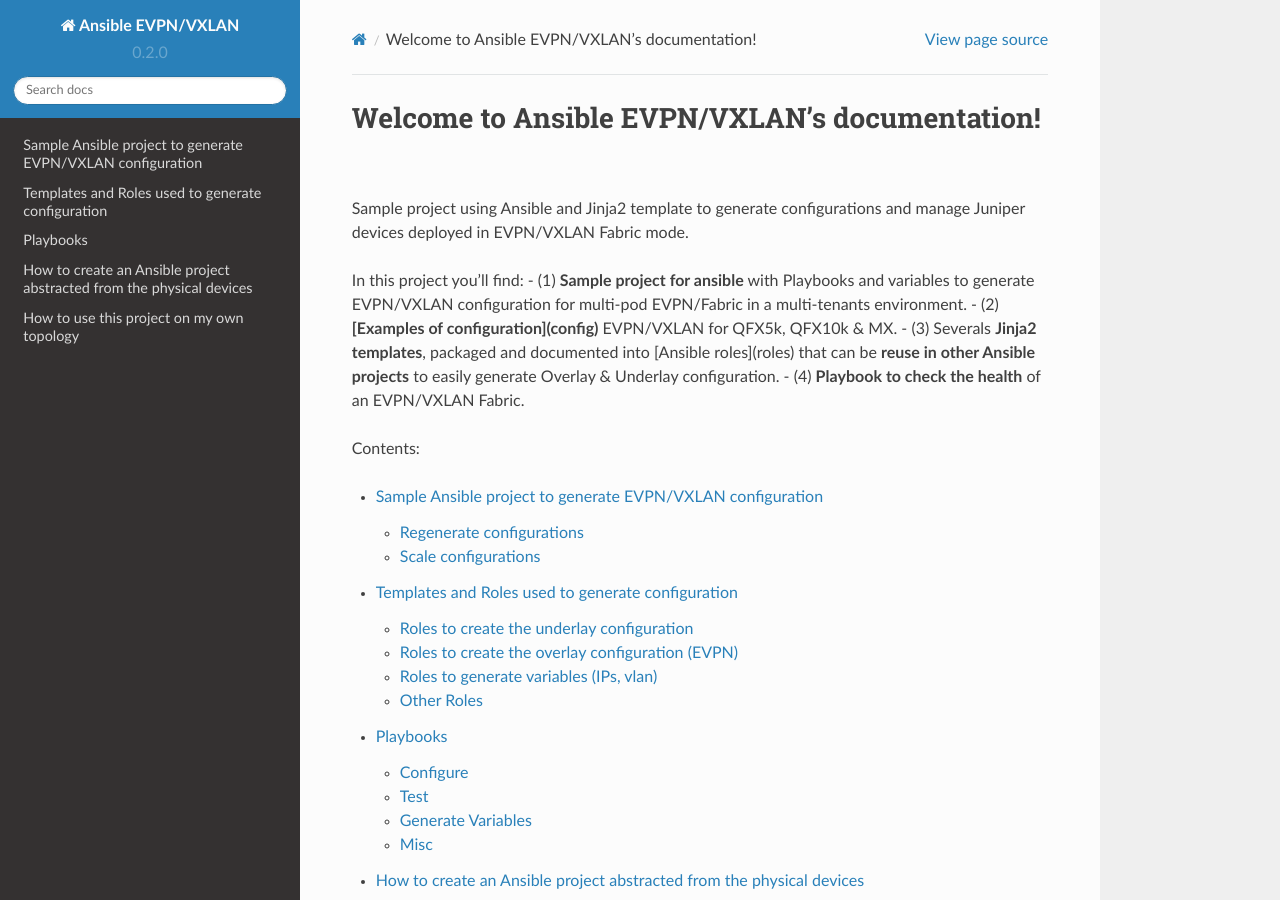
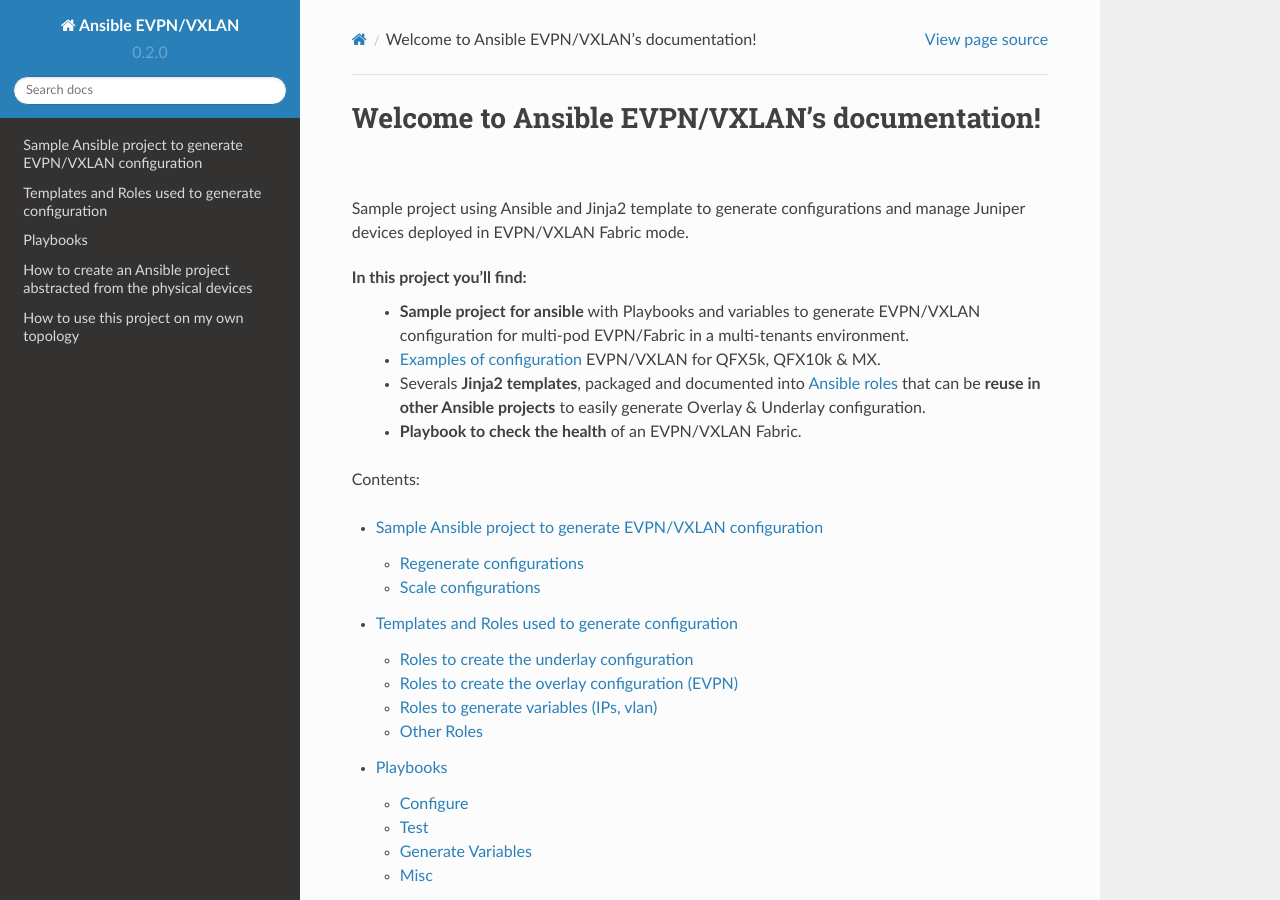
Before and after one commit to JNPRAutomate/ansible-junos-evpn-vxlan, a Sphinx documentation site: the page built from docs/index.rst, in a window 1280 px wide and 900 px high. Built offline with Sphinx 7.4.7 and the Read the Docs theme 2.0.0, drawn with Linux system fonts in a browser that asks for light colours.

Commit message:
Update links in docs

```diff
--- a/docs/index.rst
+++ b/docs/index.rst
@@ -9,10 +9,10 @@
 Sample project using Ansible and Jinja2 template to generate configurations and manage Juniper devices deployed in EVPN/VXLAN Fabric mode.
 
 In this project you'll find:
-- (1) **Sample project for ansible** with Playbooks and variables to generate EVPN/VXLAN configuration for multi-pod EVPN/Fabric in a multi-tenants environment.
-- (2) **[Examples of configuration](config)** EVPN/VXLAN for QFX5k, QFX10k & MX.
-- (3) Severals **Jinja2 templates**, packaged and documented into [Ansible roles](roles) that can be **reuse in other Ansible projects** to easily generate Overlay & Underlay configuration.
-- (4) **Playbook to check the health** of an EVPN/VXLAN Fabric.
+ - **Sample project for ansible** with Playbooks and variables to generate EVPN/VXLAN configuration for multi-pod EVPN/Fabric in a multi-tenants environment.
+ - `Examples of configuration <../../../config>`_ EVPN/VXLAN for QFX5k, QFX10k & MX.
+ - Severals **Jinja2 templates**, packaged and documented into `Ansible roles <../../../roles>`_ that can be **reuse in other Ansible projects** to easily generate Overlay & Underlay configuration.
+ - **Playbook to check the health** of an EVPN/VXLAN Fabric.
 
 Contents:
 
```
Also changed, not shown: docs/roles.rst (+12 -12 lines).
